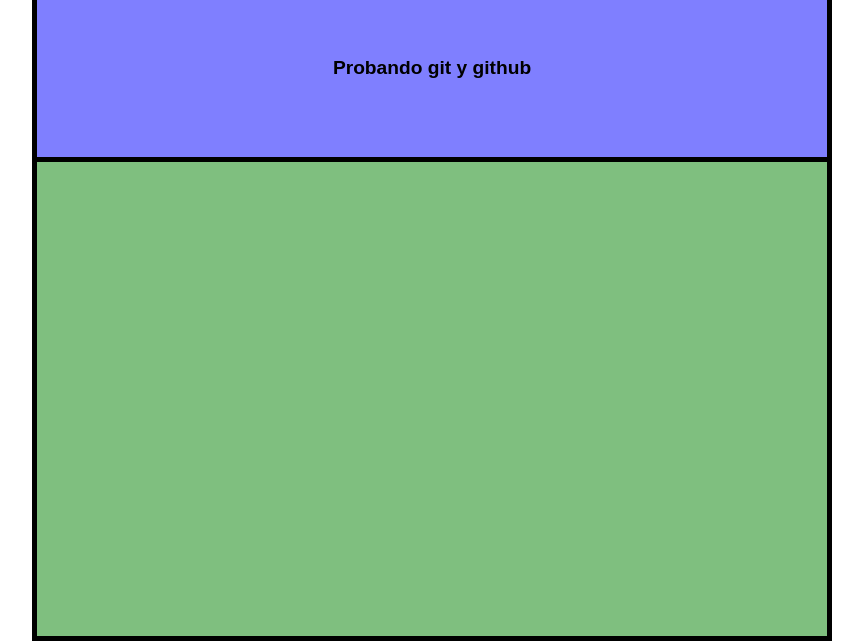
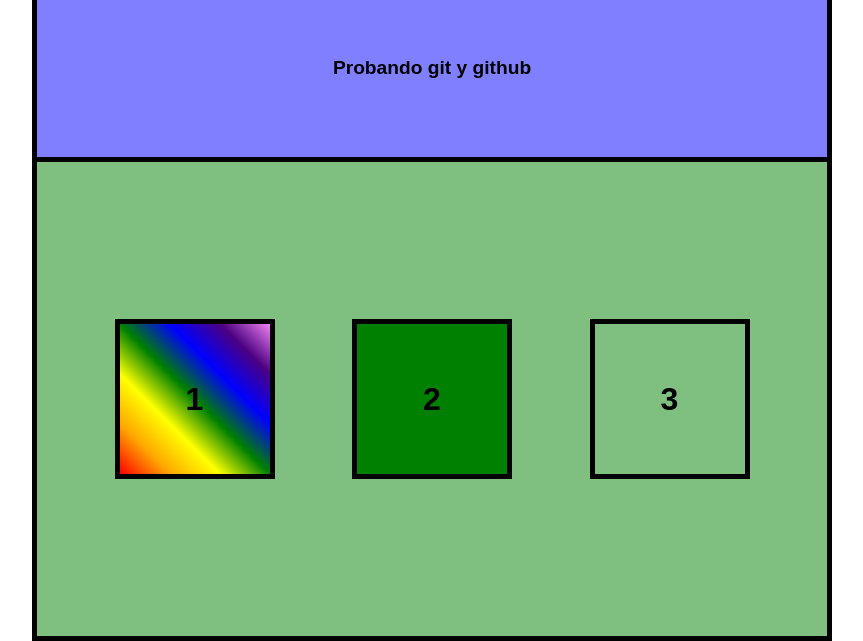
Before and after one commit to claudioaltamiranda/practicaGitAltamiranda, a plain HTML site: page index.html in a window 1280 px wide. Shown: the part 159-800 px from the top of the page, without its empty margins (208-1071 px from the left). Drawn offline with Linux system fonts and the light colour scheme.

Commit message:
1er c. main animaciones

```diff
--- a/css/styles.css
+++ b/css/styles.css
@@ -37,9 +37,63 @@
   font-size: 1.2rem;
   font-weight: bold;
 }
+
 main {
   background-color: rgba(0, 128, 0, 0.5);
   float: left;
   width: 100%;
   height: 60%;
+
+  display: flex;
+  flex-direction: row;
+  justify-content: space-evenly;
+  align-items: center;
 }
+
+.caja {
+  width: 10rem;
+  height: 10rem;
+  border: 5px solid black;
+
+  display: flex;
+  justify-content: center;
+  align-items: center;
+  font-size: 2rem;
+  font-weight: bold;
+}
+
+.cajaUno {
+  background: linear-gradient(
+    to right top,
+    red,
+    orange,
+    yellow,
+    green,
+    blue,
+    indigo,
+    violet
+  );
+}
+
+.cajaDos {
+  background-color: green;
+  animation: dosAnim 5s infinite;
+}
+
+@keyframes dosAnim {
+  0% {
+    transform: translate(0, 0);
+  }
+
+  25% {
+    transform: translate(0, 100px);
+  }
+
+  75% {
+    transform: translate(0, -100px);
+  }
+
+  100% {
+    transform: translate(0, 0);
+  }
+}
--- a/index.html
+++ b/index.html
@@ -13,6 +13,10 @@
       <h1>Index del test</h1>
       <p>Probando git y github</p>
     </header>
-    <main></main>
+    <main>
+      <div class="caja cajaUno">1</div>
+      <div class="caja cajaDos">2</div>
+      <div class="caja cajaTres">3</div>
+    </main>
   </body>
 </html>
```
